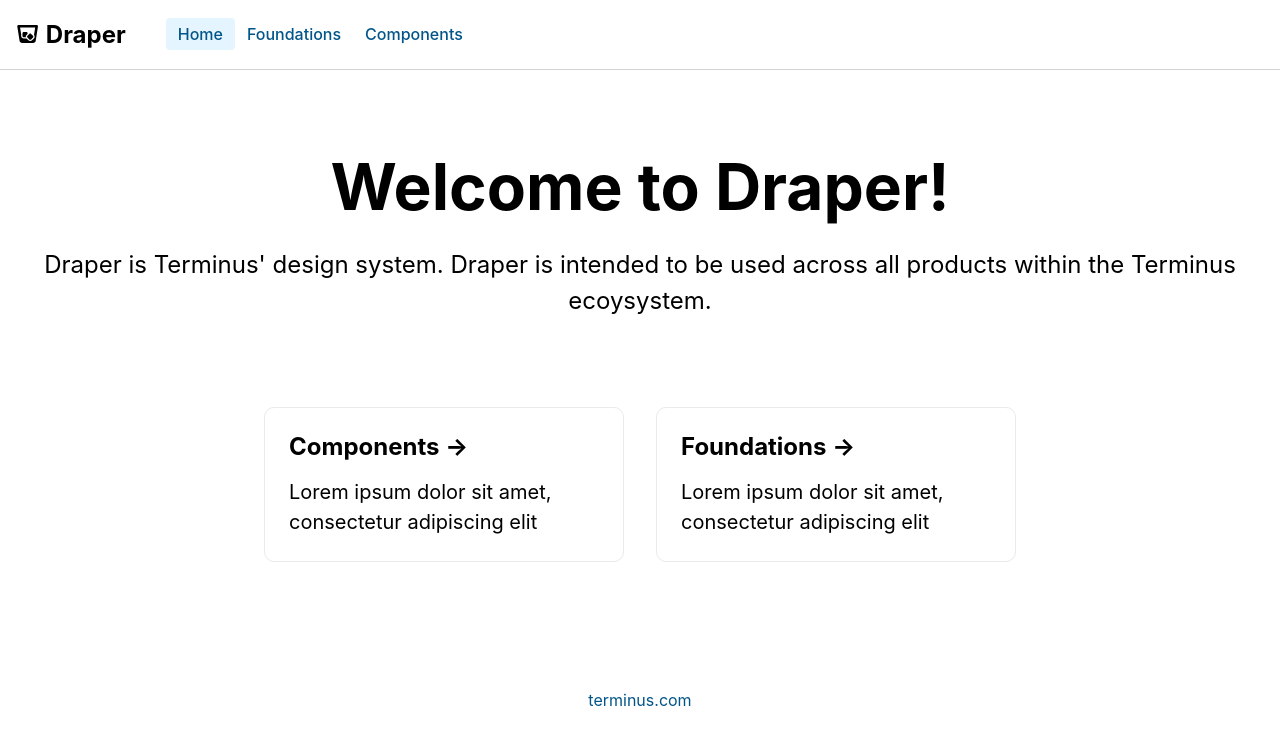
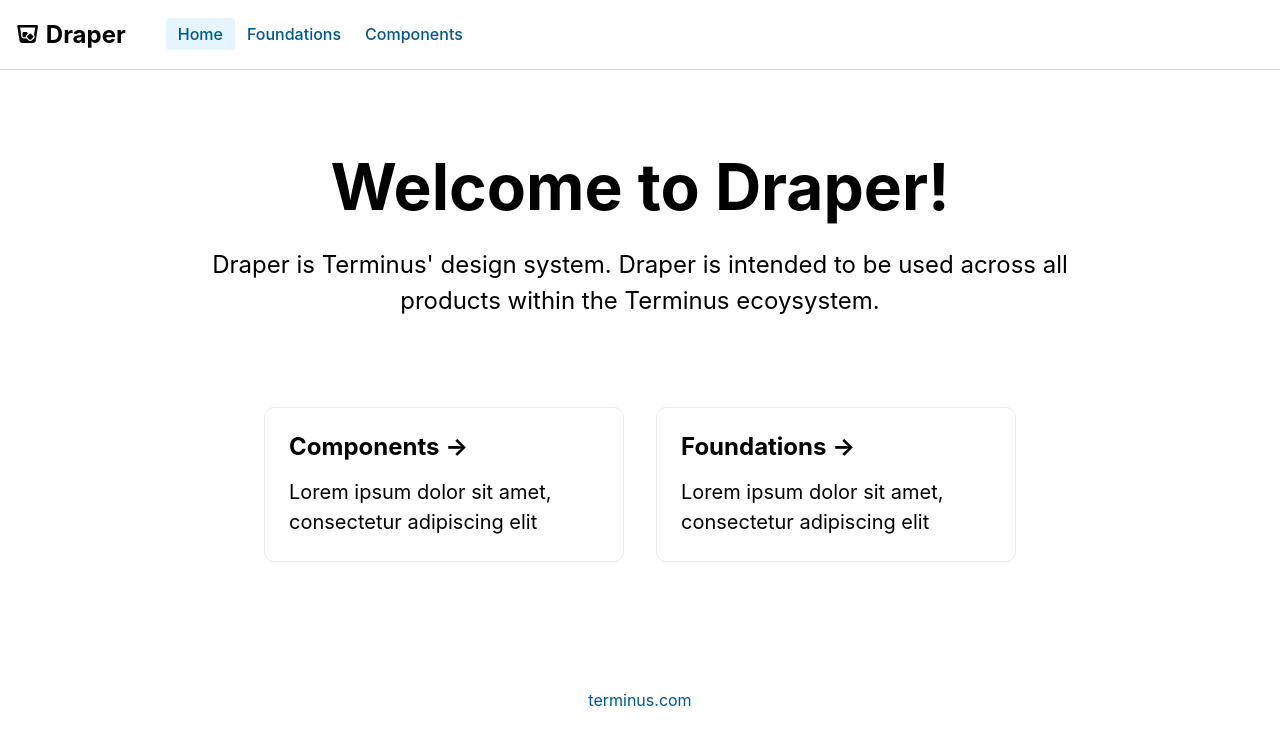
Before and after one commit to auermi/terminus-ui, a Next.js app: page / in a window 1280 px wide. Shown: the top 744 px of the page. Built offline with nearby package versions, Linux system fonts and the light colour scheme.

Commit message:
Minor responsive upgrades

```diff
--- a/public/styles.css
+++ b/public/styles.css
@@ -153,3 +153,12 @@
 * {
   box-sizing: border-box;
 }
+
+main.container {
+  max-width: 960px;
+  margin: auto;
+}
+
+main.container img {
+  max-width: 100%;
+}
```
